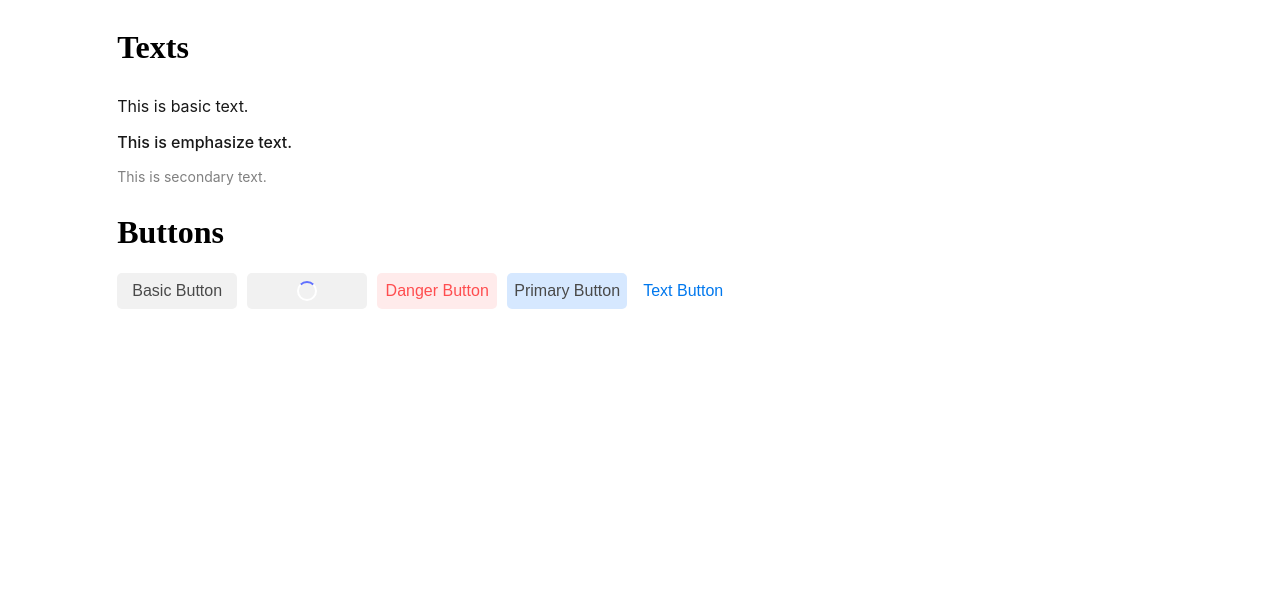
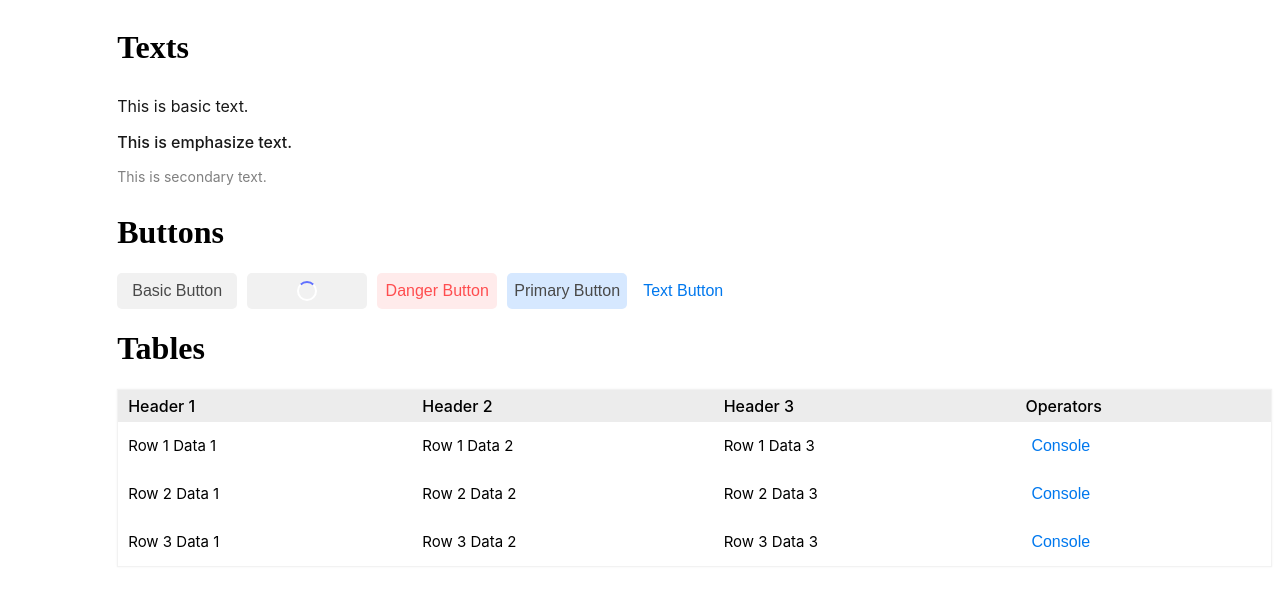
Before and after one commit to cuidok/vue-ui-web-component, a Vue app: page / in a window 1280 px wide. Shown: the top 606 px of the page. Built offline with nearby package versions, Linux system fonts and the light colour scheme.

Commit message:
Add BasicTable.vue

```diff
--- /dev/null
+++ b/src/components/table/BasicTable.vue
@@ -0,0 +1,199 @@
+<script setup>
+
+import {computed, defineProps, ref} from "vue";
+
+const props = defineProps({
+  /**
+   * The style of the table configuration.
+   * @type {Object}
+   * tableWidth: The width of the table.
+   * tableBorderColor: The border color of the table.
+   * tableHeaderBackgroundColor: The background color of the table header.
+   * tableThFontSize: The font size of the table header.
+   * tableThFontWeight: The font weight of the table header.
+   * tableTdFontSize: The font size of the table data.
+   * tableTdFontWeight: The font weight of the table data.
+   * tableBodyTrHoverBackgroundColor: The background color of the table body row when hovered.
+   */
+  style: {
+    type: Object,
+  },
+  /**
+   * The header of the table.
+   * @type {Array}
+   * label: The label of the header.
+   * key: The key of the header.
+   * width: The width of the header.
+   */
+  header: {
+    type: Array,
+    default: () => {
+      return [];
+    },
+  },
+  /**
+   * The data of the table.
+   * @type {Array}
+   */
+  data: {
+    type: Array,
+    default: () => {
+      return [];
+    },
+  },
+});
+
+let hoverLineKey = ref(undefined);
+
+const tableStyle = computed(() => {
+  const { tableWidth, tableBorderColor } = props.style || {};
+  return {
+    ...(tableWidth && {width: tableWidth}),
+    ...(tableBorderColor && {borderColor: tableBorderColor}),
+  }
+});
+
+const tableHeaderLineStyle = computed(() => {
+  const { tableHeaderBackgroundColor } = props.style || {};
+  return {
+    ...(tableHeaderBackgroundColor && {backgroundColor: tableHeaderBackgroundColor}),
+  };
+});
+
+const tableHeaderFontStyle = computed(() => {
+  const { tableThFontSize, tableThFontWeight } = props.style || {};
+  return {
+    ...(tableThFontSize && {fontSize: tableThFontSize}),
+    ...(tableThFontWeight && {fontWeight: tableThFontWeight}),
+  };
+});
+
+const tableBodyFontStyle = computed(() => {
+  const { tableTdFontSize, tableTdFontWeight } = props.style || {};
+  return {
+    ...(tableTdFontSize && {fontSize: tableTdFontSize}),
+    ...(tableTdFontWeight && {fontWeight: tableTdFontWeight}),
+  };
+});
+
+const tableBodyLineStyle = computed(() => (key) => {
+
+  const { tableBodyTrHoverBackgroundColor } = props.style || {};
+
+  if (hoverLineKey === undefined) {
+    return {}
+  }
+
+  if (hoverLineKey.value === key) {
+    return {
+      ...(tableBodyTrHoverBackgroundColor && {backgroundColor: tableBodyTrHoverBackgroundColor}),
+    };
+  }
+});
+</script>
+
+<template>
+  <table class="basic-table__table basic-table__style" :style="tableStyle">
+    <thead>
+    <tr class="basic-table__head-line" :style="tableHeaderLineStyle">
+      <th v-for="(value, key) in header" :key="`${value.key}-${key}`">
+        <p class="basic-table__head-font basic-table__font" :style="tableHeaderFontStyle">{{ value.label }}</p>
+      </th>
+      <th v-if="$slots.default">
+        <p class="basic-table__head-font basic-table__font" :style="tableBodyFontStyle"> Operators </p>
+      </th>
+    </tr>
+    </thead>
+    <tbody>
+    <tr v-for="(lineItem, key) in data" :key="key" class="basic-table__body-line" :style="tableBodyLineStyle(key)"
+        @mouseover="hoverLineKey = key" @mouseout="hoverLineKey = undefined">
+      <td v-for="(h) in header">
+        <p class="basic-table__body-font basic-table__font">{{ lineItem[h.key] }}</p>
+      </td>
+      <td v-if="$slots.default">
+        <slot :lineItem="lineItem"></slot>
+      </td>
+    </tr>
+    </tbody>
+  </table>
+</template>
+
+<style scoped>
+.basic-table__style {
+  --table-width: 100%;
+  --table-border-color: #f2f2f2;
+  --table-header-background-color: #ececec;
+  --table-th-font-size: 16px;
+  --table-th-font-weight: 500;
+  --table-td-font-size: 15px;
+  --table-td-font-weight: normal;
+  --table-body-tr-hover-background-color: #f2f2f2;
+}
+
+.basic-table__font {
+  font-family: Inter,
+  -apple-system,
+  BlinkMacSystemFont,
+  'Segoe UI',
+  Roboto,
+  Oxygen,
+  Ubuntu,
+  Cantarell,
+  'Fira Sans',
+  'Droid Sans',
+  'Helvetica Neue',
+  sans-serif;
+  text-rendering: optimizeLegibility;
+  -webkit-font-smoothing: antialiased;
+  -moz-osx-font-smoothing: grayscale;
+}
+
+.basic-table__table {
+  width: var(--table-width);
+  border-collapse: collapse;
+  border: 1px solid var(--table-border-color);
+  box-shadow: 0 0 2px 0 var(--table-border-color);
+}
+
+.basic-table__head-line {
+  background-color: var(--table-header-background-color);
+  transition: background-color 0.3s ease-in-out;
+}
+
+.basic-table__body-line {
+  transition: background-color 0.3s ease-in-out;
+}
+
+.basic-table__body-line:hover {
+  background-color: var(--table-body-tr-hover-background-color);
+}
+
+.basic-table__head-font {
+  margin: 0;
+  font-size: var(--table-th-font-size);
+  font-weight: var(--table-th-font-weight);
+}
+
+.basic-table__body-font {
+  margin: 0;
+  font-size: var(--table-td-font-size);
+  font-weight: var(--table-td-font-weight);
+}
+
+table {
+  border-collapse: separate;
+  text-indent: initial;
+  border-spacing: 0;
+}
+
+th {
+  padding: 6px 10px;
+  border: none;
+  text-align: left;
+}
+
+td {
+  padding: 6px 10px;
+  border: none;
+}
+</style>
--- a/src/page/ComponentPreview.vue
+++ b/src/page/ComponentPreview.vue
@@ -2,6 +2,7 @@
 
 import ButtonPreview from "@/page/preview/ButtonPreview.vue";
 import TextPreview from "@/page/preview/TextPreview.vue";
+import TablePreview from "@/page/preview/TablePreview.vue";
 </script>
 
 <template>
@@ -10,6 +11,7 @@ import TextPreview from "@/page/preview/TextPreview.vue";
     <div class="app__body">
       <text-preview></text-preview>
       <button-preview></button-preview>
+      <table-preview></table-preview>
     </div>
   </div>
 </template>
--- /dev/null
+++ b/src/page/preview/TablePreview.vue
@@ -0,0 +1,59 @@
+<script setup>
+import BasicTable from "@/components/table/BasicTable.vue";
+import TextButton from "@/components/button/TextButton.vue";
+
+const tableHeader = [
+  {
+    label: 'Header 1',
+    key: 'header1',
+  },
+  {
+    label: 'Header 2',
+    key: 'header2',
+  },
+  {
+    label: 'Header 3',
+    key: 'header3',
+  },
+];
+
+const tableData = [
+  {
+    header1: 'Row 1 Data 1',
+    header2: 'Row 1 Data 2',
+    header3: 'Row 1 Data 3',
+  },
+  {
+    header1: 'Row 2 Data 1',
+    header2: 'Row 2 Data 2',
+    header3: 'Row 2 Data 3',
+  },
+  {
+    header1: 'Row 3 Data 1',
+    header2: 'Row 3 Data 2',
+    header3: 'Row 3 Data 3',
+  },
+];
+
+</script>
+
+<template>
+  <div class="tables-preview__container">
+    <div class="tables-preview__title">
+      <h1>Tables</h1>
+    </div>
+    <div class="tables-preview__buttons">
+      <div class="tables-preview__button">
+        <basic-table :header="tableHeader" :data="tableData">
+          <template #default="lineItem">
+            <text-button :handle-click="() => console.log(lineItem)">Console</text-button>
+          </template>
+        </basic-table>
+      </div>
+    </div>
+  </div>
+</template>
+
+<style scoped>
+
+</style>
```
